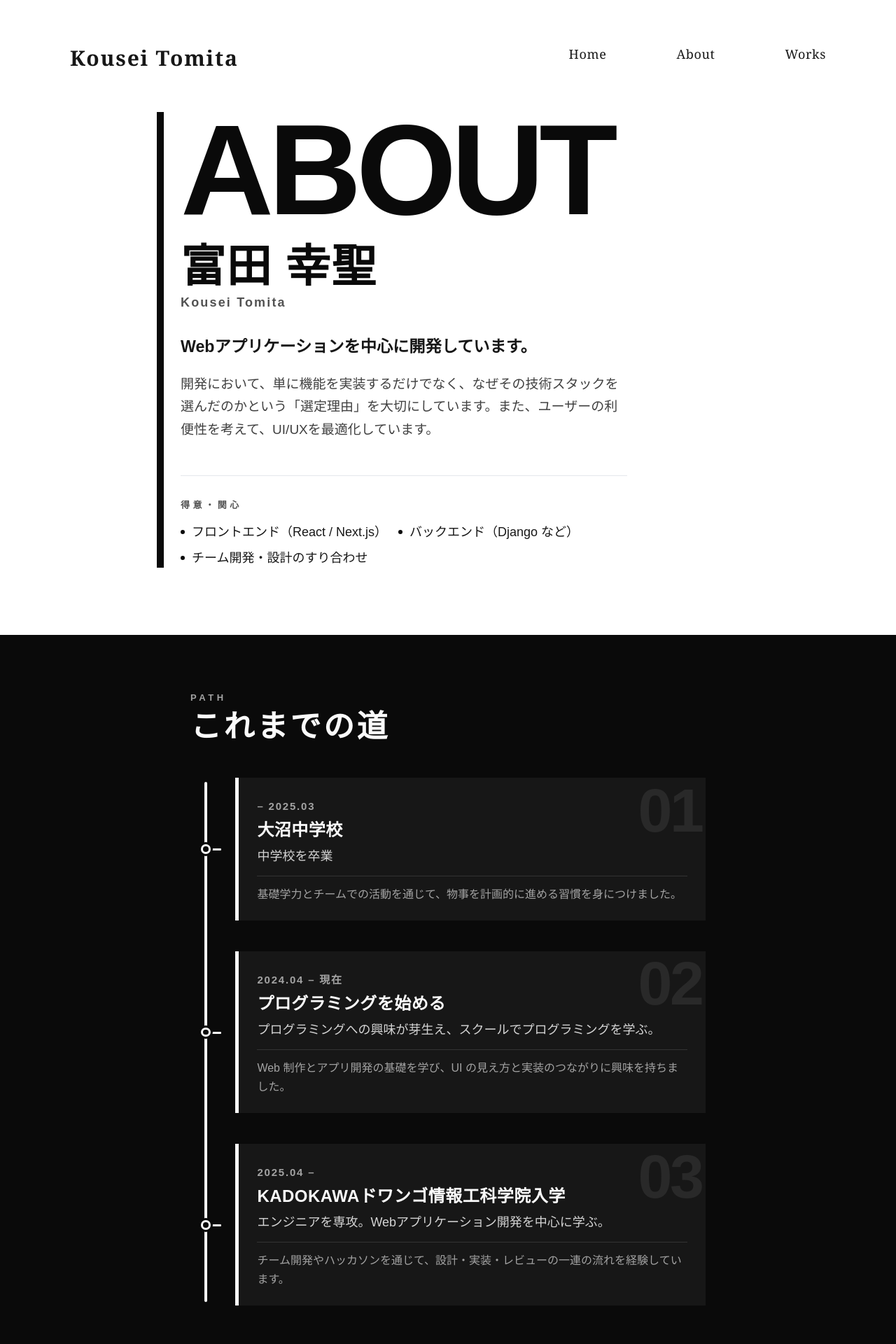
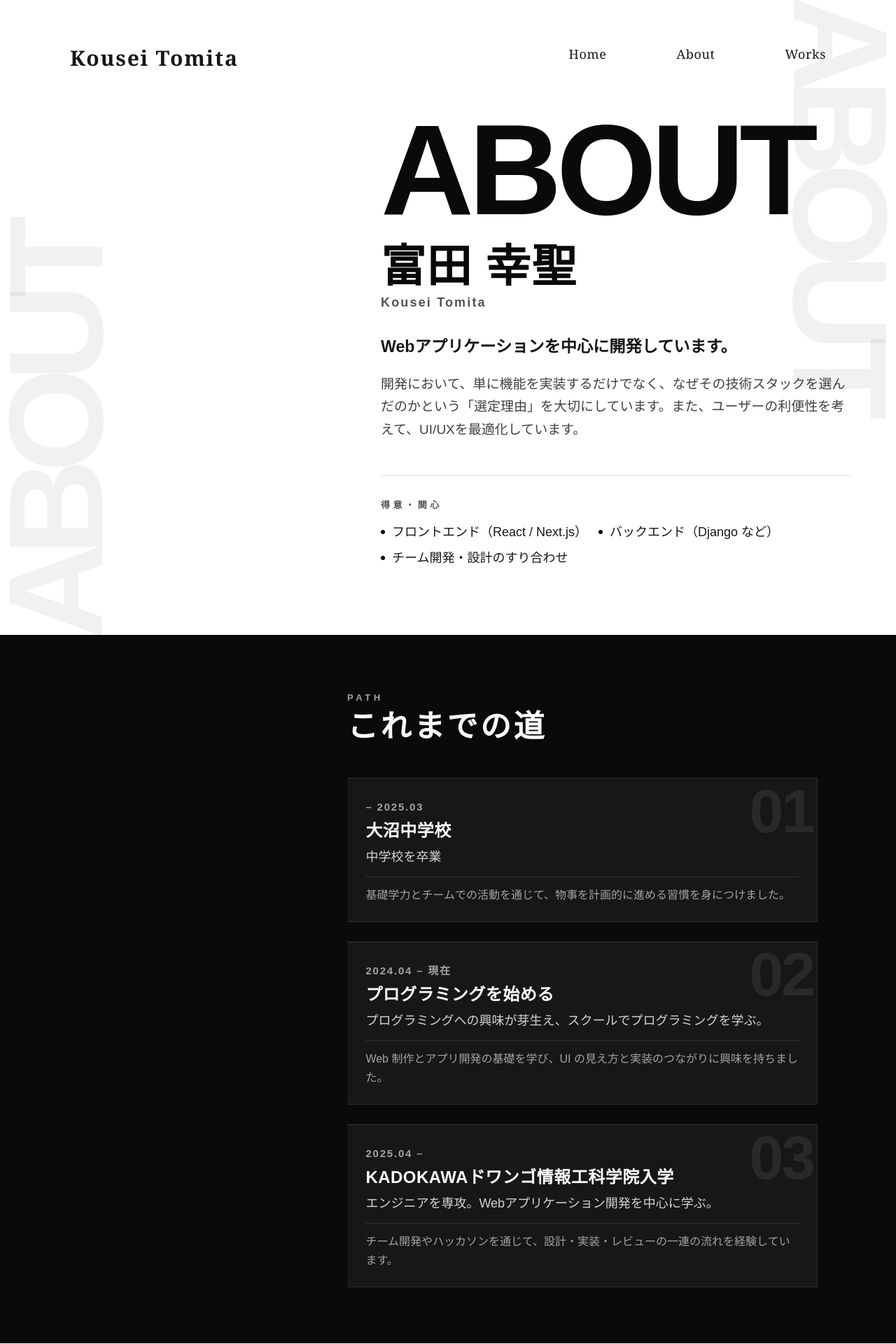
Before and after one commit to kousei2071/my-app, a Next.js app: page /about in a window 1280 px wide. Shown: the top 1920 px of the page at 70% size. Built offline with nearby package versions, Linux system fonts and the light colour scheme.

Commit message:
aboutのui変更

```diff
--- a/app/components/about/AboutDetailView.tsx
+++ b/app/components/about/AboutDetailView.tsx
@@ -1,5 +1,3 @@
-'use client';
-
 import Link from 'next/link';
 import { journeyMilestones } from './journeyMilestones';
 import styles from './styles/AboutDetailView.module.css';
@@ -22,6 +20,12 @@ export default function AboutDetailView() {
     <div className={styles.page}>
       {/* プロフィールセクション - ホームの AboutSection スタイル */}
       <section id="profile" className={styles.profileSection} aria-labelledby="detail-about-title">
+        <p className={styles.bgTitleLeft} aria-hidden="true">
+          ABOUT
+        </p>
+        <p className={styles.bgTitleRight} aria-hidden="true">
+          ABOUT
+        </p>
         <div className={styles.profileContainer}>
           <div className={styles.profileMessage}>
             <h1 id="detail-about-title" className={styles.heading}>
@@ -64,10 +68,6 @@ export default function AboutDetailView() {
           <ol className={styles.timeline}>
             {journeyMilestones.map((m, i) => (
               <li key={m.id} className={styles.event}>
-                <div className={styles.spine} aria-hidden="true">
-                  <span className={styles.dot} />
-                  <span className={styles.branch} />
-                </div>
                 <article id={`journey-${m.id}`} className={styles.card}>
                   <span className={styles.index} aria-hidden="true">
                     {String(i + 1).padStart(2, '0')}
--- a/app/components/about/styles/AboutDetailView.module.css
+++ b/app/components/about/styles/AboutDetailView.module.css
@@ -1,4 +1,4 @@
-/* 詳細 About ページ - ホームと同じスタイルを継承 */
+/* 詳細 About — Works と同様の背景縦文字、プロフィールは右寄せ、縦線なし */
 
 .page {
   min-height: 100vh;
@@ -6,27 +6,60 @@
 }
 
 /* ========================================
-   プロフィール - AboutSection スタイル継承
+   プロフィール（背景 ABOUT + 本文は右側）
    ======================================== */
 
 .profileSection {
-  padding: clamp(7rem, 18vw, 10rem) clamp(1.5rem, 5vw, 3rem) clamp(4rem, 10vw, 6rem);
+  position: relative;
+  z-index: 0;
+  isolation: isolate;
+  overflow: hidden;
+  padding: clamp(7rem, 18vw, 10rem) clamp(1.25rem, 5vw, 5rem) clamp(4rem, 10vw, 6rem);
   background-color: #ffffff;
   scroll-margin-top: 5rem;
 }
 
+.bgTitleLeft,
+.bgTitleRight {
+  position: absolute;
+  margin: 0;
+  font-size: clamp(7rem, 15vw, 13.5rem);
+  font-weight: 900;
+  line-height: 0.7;
+  letter-spacing: -0.1em;
+  writing-mode: vertical-rl;
+  text-orientation: mixed;
+  user-select: none;
+  color: rgb(10 10 10 / 6%);
+  z-index: 0;
+}
+
+.bgTitleLeft {
+  left: clamp(0.25rem, 1vw, 0.9rem);
+  bottom: clamp(-0.5rem, -0.5vw, 0rem);
+  transform: rotate(180deg);
+}
+
+.bgTitleRight {
+  top: clamp(-0.5rem, -0.5vw, 0rem);
+  right: clamp(0.25rem, 1vw, 0.9rem);
+}
+
 .profileContainer {
-  max-width: 52rem;
+  position: relative;
+  z-index: 1;
+  max-width: 72rem;
   margin: 0 auto;
+  display: flex;
+  justify-content: flex-end;
 }
 
 .profileMessage {
+  width: 100%;
   max-width: 42rem;
   min-width: 0;
   text-align: left;
   overflow-x: clip;
-  padding-left: clamp(1rem, 3vw, 1.5rem);
-  border-left: 10px solid #0a0a0a;
 }
 
 .heading {
@@ -127,10 +160,14 @@
 }
 
 /* ========================================
-   経歴 - LifeJourneySection スタイル継承
+   経歴（縦軸なし・カードのみ）
    ======================================== */
 
 .journeySection {
+  position: relative;
+  z-index: 0;
+  isolation: isolate;
+  overflow: hidden;
   padding: 0;
   margin: 0;
   background-color: #0a0a0a;
@@ -139,16 +176,24 @@
 }
 
 .journeyInner {
-  max-width: 52rem;
+  position: relative;
+  z-index: 1;
+  max-width: 72rem;
   margin: 0 auto;
   padding: clamp(3rem, 8vw, 5rem) clamp(1.5rem, 5vw, 3rem);
+  display: flex;
+  flex-direction: column;
+  align-items: flex-end;
 }
 
 .journeyHeading {
+  width: 100%;
+  max-width: 42rem;
   margin: 0 0 clamp(2rem, 5vw, 3rem);
   display: flex;
   flex-direction: column;
   gap: 0.35rem;
+  text-align: left;
 }
 
 .journeyEyebrow {
@@ -167,72 +212,22 @@
   color: #fafafa;
 }
 
-/* タイムライン */
 .timeline {
-  position: relative;
+  width: 100%;
+  max-width: 42rem;
   margin: 0;
   padding: 0;
   list-style: none;
-}
-
-.timeline::before {
-  content: '';
-  position: absolute;
-  left: calc(2.75rem / 2 - 2px);
-  top: 0.35rem;
-  bottom: 0.35rem;
-  width: 4px;
-  background-color: #fafafa;
-  border-radius: 2px;
-  pointer-events: none;
+  display: flex;
+  flex-direction: column;
+  gap: clamp(1.25rem, 3vw, 1.75rem);
 }
 
 .event {
-  position: relative;
-  z-index: 0;
-  display: grid;
-  grid-template-columns: 2.75rem minmax(0, 1fr);
-  column-gap: clamp(0.75rem, 2vw, 1.25rem);
-  align-items: stretch;
-  padding-bottom: clamp(1.75rem, 4vw, 2.75rem);
+  margin: 0;
+  padding: 0;
 }
 
-.event:last-child {
-  padding-bottom: 0;
-}
-
-.spine {
-  display: flex;
-  align-items: center;
-  justify-content: flex-start;
-  gap: 0;
-  min-height: 3.25rem;
-}
-
-.dot {
-  position: relative;
-  z-index: 1;
-  flex: 0 0 auto;
-  width: 0.85rem;
-  height: 0.85rem;
-  margin-left: calc(2.75rem / 2 - 0.425rem);
-  border-radius: 50%;
-  background-color: #0a0a0a;
-  border: 3px solid #fafafa;
-  box-shadow: 0 0 0 3px #0a0a0a;
-}
-
-.branch {
-  flex: 1 1 auto;
-  height: 3px;
-  margin: 0;
-  min-width: 0.5rem;
-  margin-top: 0.05rem;
-  border-radius: 1px;
-  background-color: #fafafa;
-}
-
-/* カード */
 .card {
   position: relative;
   scroll-margin-top: clamp(5rem, 12vw, 7rem);
@@ -240,8 +235,8 @@
   padding: clamp(1rem, 2.5vw, 1.35rem) clamp(1rem, 2.5vw, 1.5rem);
   padding-top: clamp(1.25rem, 3vw, 1.75rem);
   border-radius: 0;
-  border: none;
-  border-left: 5px solid #fafafa;
+  border: 1px solid rgb(250 250 250 / 10%);
+  border-left: none;
   background-color: #171717;
   box-shadow: none;
   overflow: hidden;
@@ -332,12 +327,15 @@
 }
 
 @media (min-width: 640px) {
-  .spine {
-    min-height: 3.5rem;
-  }
-
   .card {
     padding: clamp(1.15rem, 2.8vw, 1.5rem) clamp(1.15rem, 3vw, 1.65rem);
     padding-top: clamp(1.35rem, 3.2vw, 1.85rem);
   }
 }
+
+@media (max-width: 640px) {
+  .bgTitleLeft,
+  .bgTitleRight {
+    font-size: clamp(5rem, 26vw, 8.5rem);
+  }
+}
```
